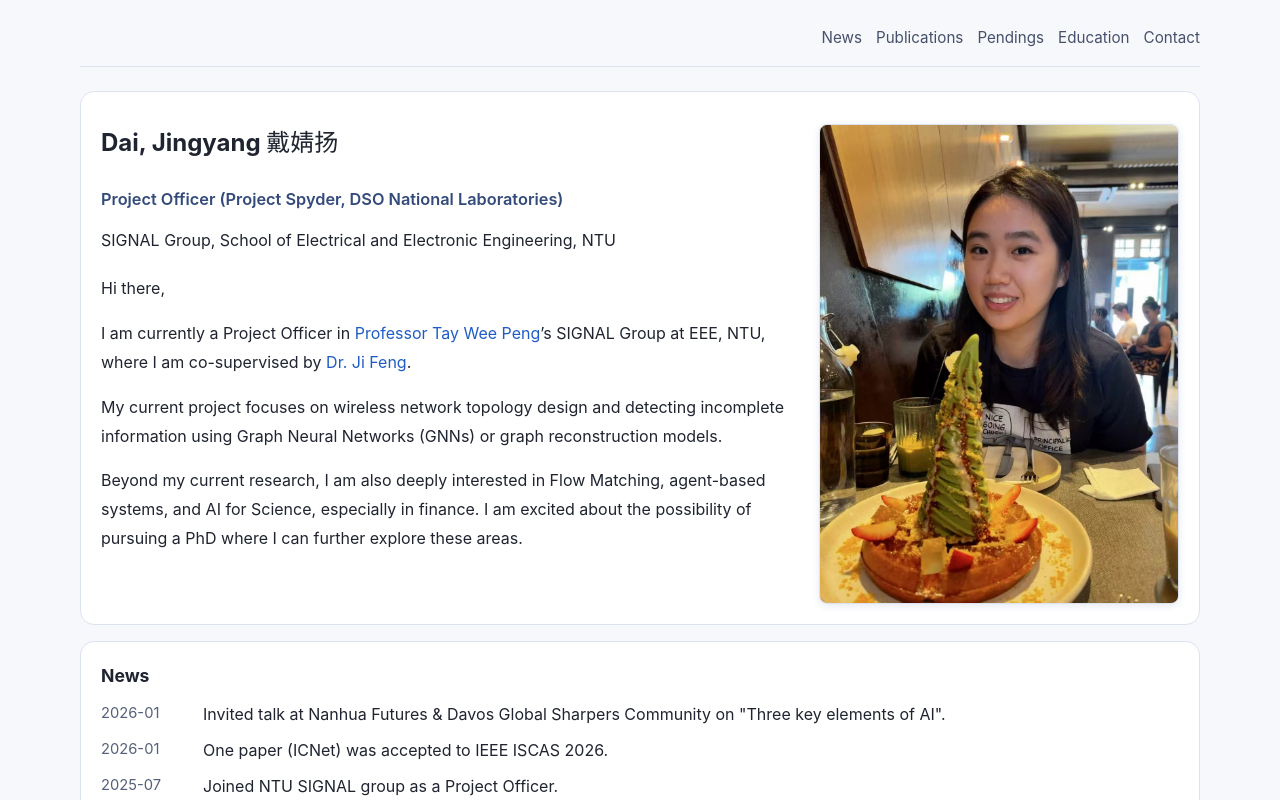
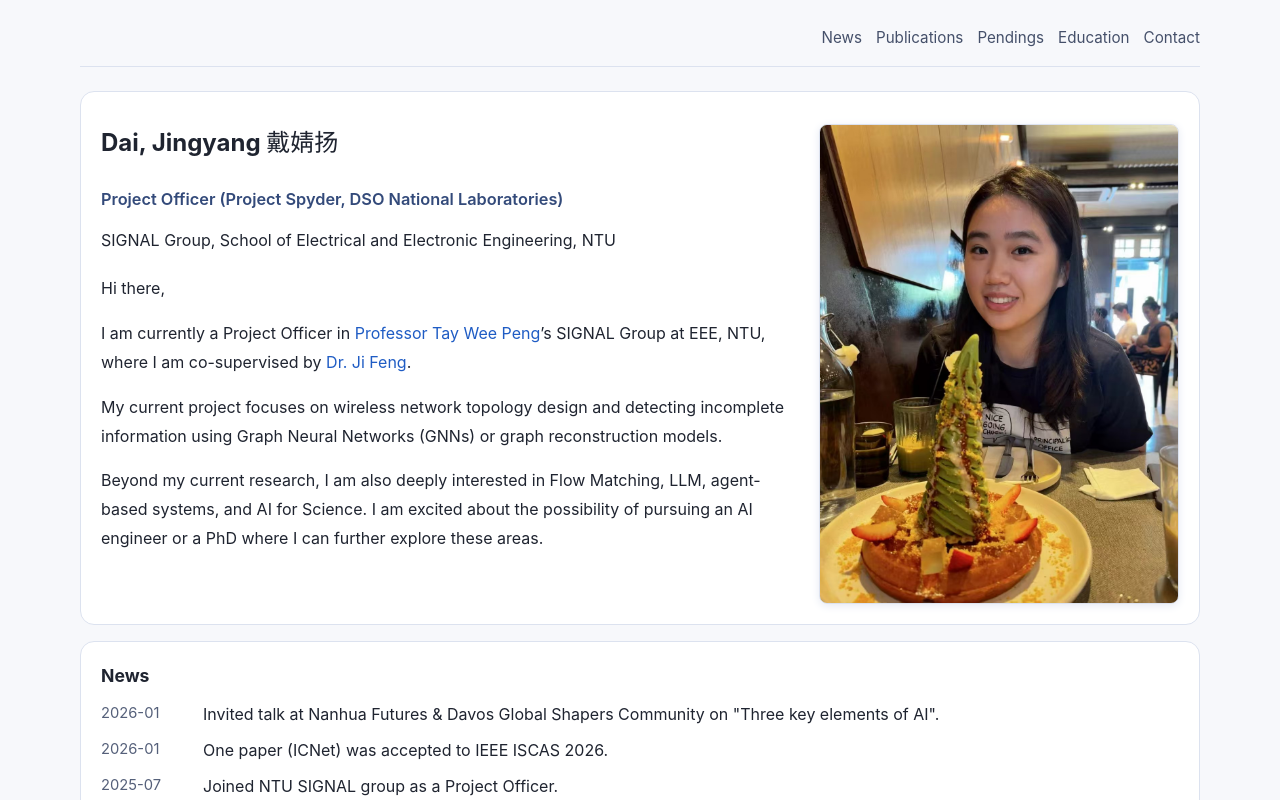
Before and after one commit to diana-jydai/dai_jingyang, a React (Vite) app: page / in a window 1280 px wide. Shown: the top 800 px of the page. Built offline with nearby package versions, Linux system fonts and the light colour scheme; the HTML template or start-up script is replaced by a standard one.

Commit message:
chore: push all files (manual sync)

```diff
--- a/src/App.tsx
+++ b/src/App.tsx
@@ -143,11 +143,11 @@ const content: Content = {
       'Hi there,',
       'I am currently a Project Officer in <a href="https://scholar.google.com/citations?user=BkCI7rEAAAAJ&hl=en" target="_blank" rel="noreferrer">Professor Tay Wee Peng</a>’s SIGNAL Group at EEE, NTU, where I am co-supervised by <a href="https://scholar.google.com/citations?user=EA0VBD8AAAAJ&hl=en" target="_blank" rel="noreferrer">Dr. Ji Feng</a>.',
       'My current project focuses on wireless network topology design and detecting incomplete information using Graph Neural Networks (GNNs) or graph reconstruction models.',
-      'Beyond my current research, I am also deeply interested in Flow Matching, agent-based systems, and AI for Science, especially in finance. I am excited about the possibility of pursuing a PhD where I can further explore these areas.',
+      'Beyond my current research, I am also deeply interested in Flow Matching, LLM, agent-based systems, and AI for Science. I am excited about the possibility of pursuing an AI engineer or a PhD where I can further explore these areas.',
     ],
   },
   news: [
-    { date: '2026-01', text: 'Invited talk at Nanhua Futures & Davos Global Sharpers Community on "Three key elements of AI".' },
+    { date: '2026-01', text: 'Invited talk at Nanhua Futures & Davos Global Shapers Community on "Three key elements of AI".' },
     { date: '2026-01', text: 'One paper (ICNet) was accepted to IEEE ISCAS 2026.' },
     { date: '2025-07', text: 'Joined NTU SIGNAL group as a Project Officer.' },
     { date: '2025-07', text: 'Graduated from NTU with B.Eng. (Hons Distinction), minor in Design and System Thinking.' },
```
